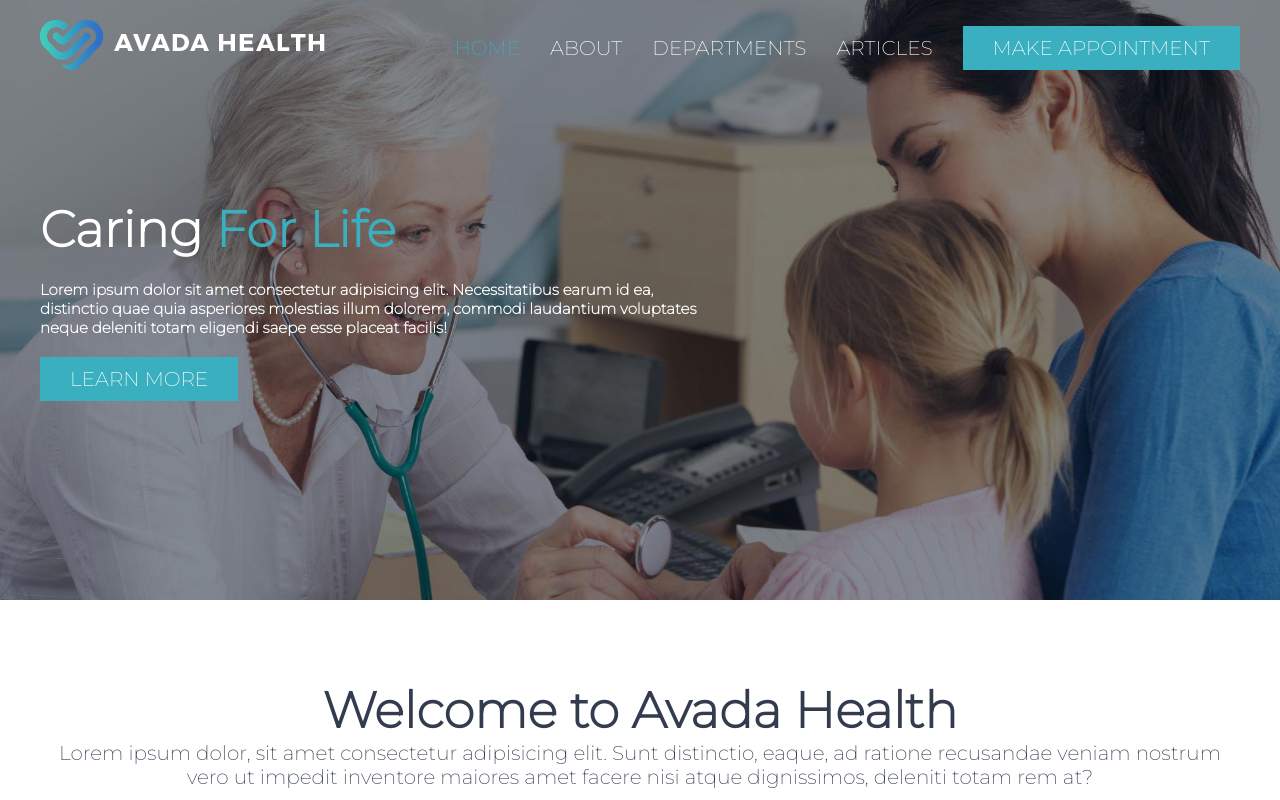
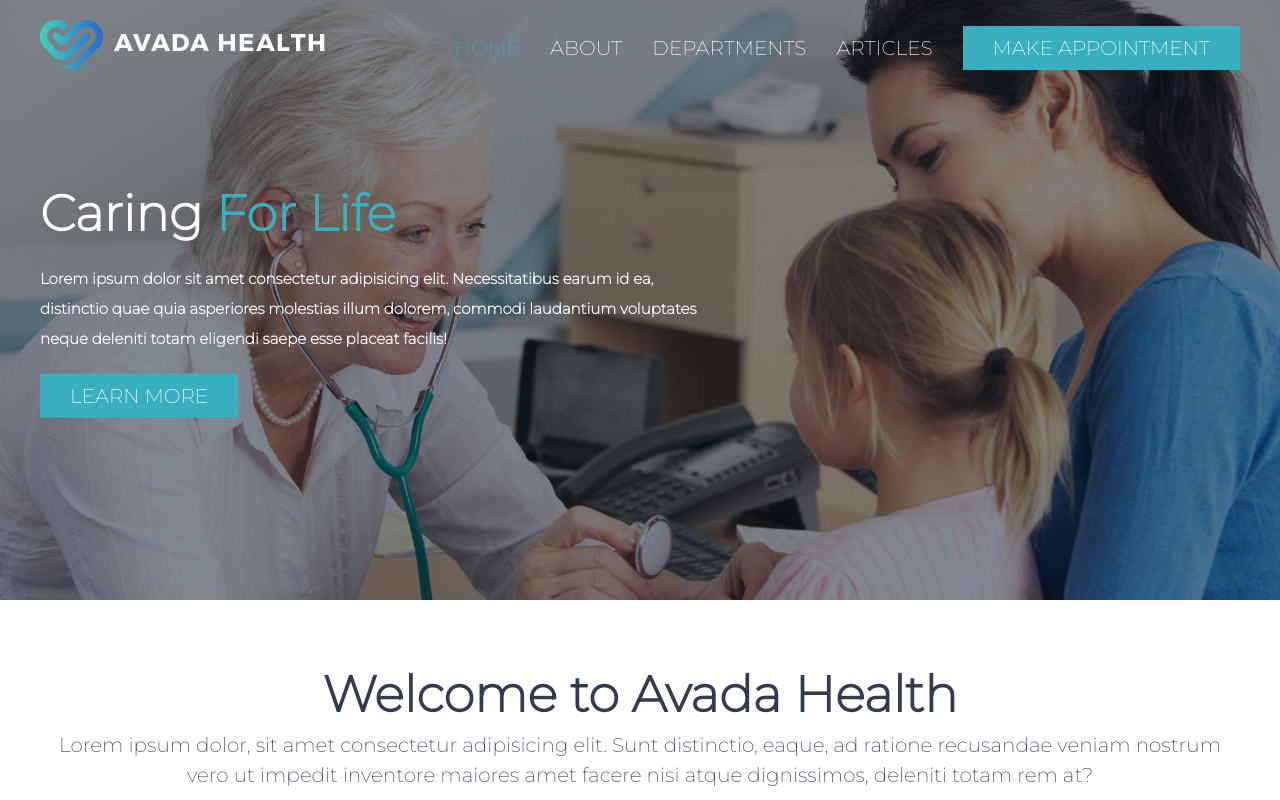
Before and after one commit to T30G10v4/proj-html-vuejs, a Vue app: page / in a window 1280 px wide. Shown: the top 800 px of the page. Built offline with nearby package versions, Linux system fonts and the light colour scheme.

Commit message:
first proposal

```diff
--- a/src/components/AppAppointment.vue
+++ b/src/components/AppAppointment.vue
@@ -68,6 +68,7 @@ export default {
         font-size: 2rem;
         background: transparent;
         border: 1px solid white;
+        margin-top: 3rem;
 
     }
 
@@ -77,7 +78,7 @@ export default {
         display: block;
         text-align: center;
         color: $textSecondary;
-
+        margin-top: 3rem;
 
     }
 }
--- a/src/components/AppMore.vue
+++ b/src/components/AppMore.vue
@@ -79,5 +79,11 @@ export default {
 
     }
 
+    .cta {
+
+        margin-top: 2rem;
+
+    }
+
 }
 </style>
--- a/src/components/AppServices.vue
+++ b/src/components/AppServices.vue
@@ -94,4 +94,10 @@ export default {
 
 }
 
+.card {
+
+    margin-top: 3rem;
+
+}
+
 </style>
--- a/src/components/AppTour.vue
+++ b/src/components/AppTour.vue
@@ -17,7 +17,7 @@ export default {
             <img src="../assets/images/icon-7.png" alt="">
             <h2 class="underline center-white font-size-50 ">TOUR OUR FACILITIES</h2>
              <p class="font-size-20 ">Lorem ipsum dolor sit amet consectetur adipisicing elit. Totam ut tempore consequatur maxime nulla cupiditate fuga explicabo, officia delectus quaerat, eaque veritatis qui vitae alias atque, quidem quo repellendus corporis!</p>
-             <a href="#"><img src="../assets/images/play-icon.png" alt=""></a>
+             <a href="#"><img class="play-button" src="../assets/images/play-icon.png" alt=""></a>
 
         </div>
 
@@ -45,5 +45,11 @@ export default {
     background-repeat: no-repeat;
     background-size: cover;
 
+    .play-button {
+
+        margin-top: 3rem;
+
+    }
+
 }
 </style>
--- a/src/components/AppWelcome.vue
+++ b/src/components/AppWelcome.vue
@@ -16,7 +16,7 @@ export default {
 
             <h2 class="font-size-50">Welcome to Avada Health</h2>
 
-            <p class="font-size-20">Lorem ipsum dolor, sit amet consectetur adipisicing elit. Sunt distinctio,
+            <p class="font-size-20 m-top-2rem">Lorem ipsum dolor, sit amet consectetur adipisicing elit. Sunt distinctio,
                 eaque, ad ratione recusandae veniam nostrum vero ut impedit inventore maiores amet facere nisi
                 atque dignissimos, deleniti totam rem at?
             </p>
--- a/src/styles/bss73.css
+++ b/src/styles/bss73.css
@@ -725,6 +725,18 @@ html {
 
 }
 
+.m-top-2rem {
+
+  margin-top: 2rem;
+
+}
+
+.m-top-3rem {
+
+  margin-top: 3rem;
+
+}
+
 .m-btm-2rem {
 
   margin-bottom: 2rem;
--- a/src/styles/general.scss
+++ b/src/styles/general.scss
@@ -154,3 +154,10 @@ section {
 
 
 }
+
+p,
+h2 {
+
+    line-height: 30px;
+
+}
```
